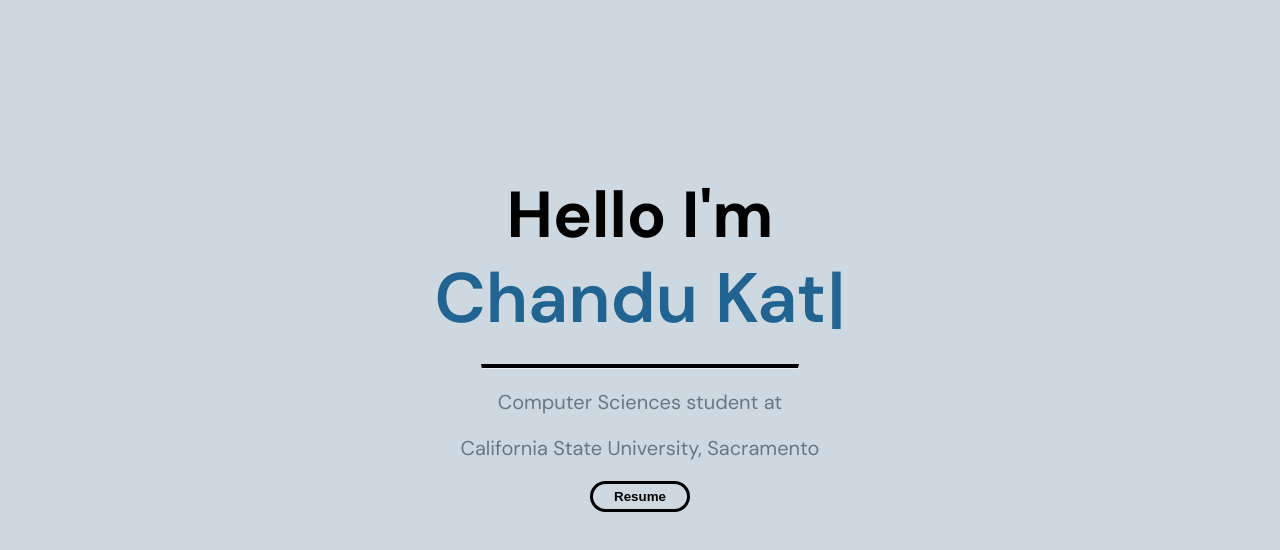
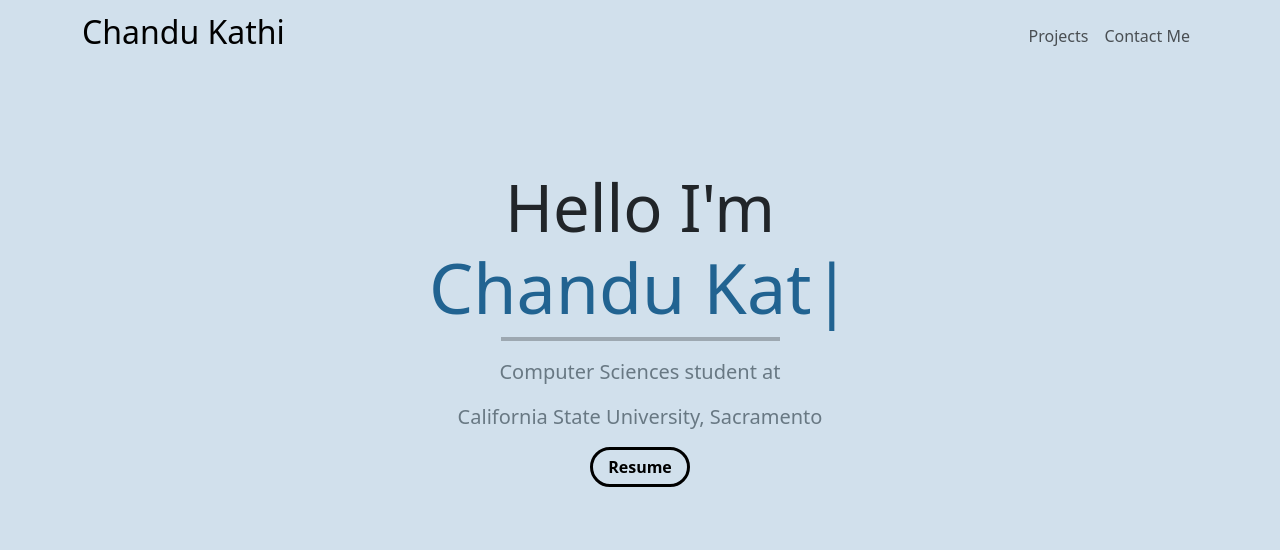
Before and after one commit to chkathi/website1, a React (Create React App) app: page / in a window 1280 px wide. Shown: the top 550 px of the page. Built offline with nearby package versions, Linux system fonts and the light colour scheme.

Commit message:
NavBar Completed & transparent styling issue fixed

```diff
--- a/src/App.css
+++ b/src/App.css
@@ -1,8 +1,12 @@
 html {
-  background-color: #cdd8e1;
+  background-color: #d1e0ec;
   font-family: "DM Sans", sans-serif;
   font-optical-sizing: auto;
   font-style: normal;
+}
+
+body {
+  background-color: transparent !important;
 }
 
 #title-page {
@@ -10,7 +14,8 @@
   background-color: transparent;
 }
 .title-page {
-  margin-top: 25vh;
+  background-color: transparent;
+  margin-top: 15vh;
   text-align: center;
 }
 
@@ -21,12 +26,14 @@
 
 .typewriter {
   color: rgb(33, 99, 145);
-  font-weight: 550;
+  margin-top: 50px;
+  font-weight: 450;
   font-size: 70px;
   line-height: 30px;
 }
 .title-page p {
   font-size: 20px;
+  margin-bottom: 15px;
   color: #687883;
 }
 
@@ -36,7 +43,7 @@
   margin-left: auto;
   margin-right: auto;
   border-top: 4px solid;
-  margin-top: 50px;
+  margin-top: 35px;
 }
 
 .resume-btn {
@@ -49,5 +56,9 @@
   color: black;
 }
 .resume-btn:hover {
-  background-color: white;
+  background-color: grey;
 }
+
+.navbar-home {
+  background-color: transparent;
+}
--- a/src/App.js
+++ b/src/App.js
@@ -1,11 +1,16 @@
 import "./App.css";
 import { Home } from "./pages/Home.js";
 import { BrowserRouter as Router, Routes, Route } from "react-router-dom";
+import { Navigation } from "./components/Navigation.js";
 
 function App() {
   return (
     <div className="App">
       <Router>
+        <header>
+          <Navigation />
+        </header>
+
         <Routes>
           <Route path={"/"} element={<Home />} />
         </Routes>
--- /dev/null
+++ b/src/components/Navigation.js
@@ -0,0 +1,29 @@
+import React from "react";
+import Nav from "react-bootstrap/Nav";
+import Navbar from "react-bootstrap/Navbar";
+import Container from "react-bootstrap/Container";
+import { LinkContainer } from "react-router-bootstrap";
+
+export const Navigation = () => {
+  return (
+    <Navbar collapseOnSelect expand="lg" className="navbar-home">
+      <Container>
+        <LinkContainer to="/">
+          <Navbar.Brand>
+            <h2>Chandu Kathi</h2>
+          </Navbar.Brand>
+        </LinkContainer>
+        <Navbar.Toggle aria-controls="responsive-navbar-nav" />
+        <Navbar.Collapse id="responsive-navbar-nav">
+          <Nav className="me-auto"></Nav>
+          <Nav>
+            <Nav.Link href="/projects-page">Projects</Nav.Link>
+            <Nav.Link eventKey={2} href="/contact-page">
+              Contact Me
+            </Nav.Link>
+          </Nav>
+        </Navbar.Collapse>
+      </Container>
+    </Navbar>
+  );
+};
--- a/src/pages/Home.js
+++ b/src/pages/Home.js
@@ -1,13 +1,37 @@
 import React from "react";
-import "../App.css";
-import { Title } from "./Title";
+import { Container } from "react-bootstrap";
+import { LinkContainer } from "react-router-bootstrap";
+import Typewriter from "typewriter-effect";
 
-export const Home = (props) => {
+import "bootstrap/dist/css/bootstrap.min.css";
+import "../App.js";
+
+export const Home = () => {
   return (
-    <div className="home-page">
-      <section>
-        <Title />
-      </section>
+    <div className="title-page">
+      <Container>
+        <h1>Hello I'm</h1>
+        <div className="typewriter">
+          <Typewriter
+            options={{
+              strings: ["Chandu Kathi."],
+              autoStart: true,
+              loop: true,
+              pauseFor: 2500,
+              deleteSpeed: 100,
+            }}
+            className="typewriter"
+          />
+        </div>
+        <hr className="divider"></hr>
+        <p>Computer Sciences student at</p>
+        <p>California State University, Sacramento</p>
+        <LinkContainer to="/resume">
+          <button className="resume-btn">
+            <b>Resume</b>
+          </button>
+        </LinkContainer>
+      </Container>
     </div>
   );
 };
--- a/src/pages/Title.js
+++ /dev/null
@@ -1,35 +0,0 @@
-import React from "react";
-import { Container } from "react-bootstrap";
-import { LinkContainer } from "react-router-bootstrap";
-import Typewriter from "typewriter-effect";
-import "../App.css";
-
-export const Title = () => {
-  return (
-    <div className="title-page">
-      <Container>
-        <h1>Hello I'm</h1>
-        <div className="typewriter">
-          <Typewriter
-            options={{
-              strings: ["Chandu Kathi."],
-              autoStart: true,
-              loop: true,
-              pauseFor: 2500,
-              deleteSpeed: 100,
-            }}
-            className="typewriter"
-          />
-        </div>
-        <hr className="divider"></hr>
-        <p>Computer Sciences student at</p>
-        <p>California State University, Sacramento</p>
-        <LinkContainer to="/resume">
-          <button className="resume-btn">
-            <b>Resume</b>
-          </button>
-        </LinkContainer>
-      </Container>
-    </div>
-  );
-};
```
Also changed, not shown: src/components/NavBar.js (deleted, +0 -10 lines).
